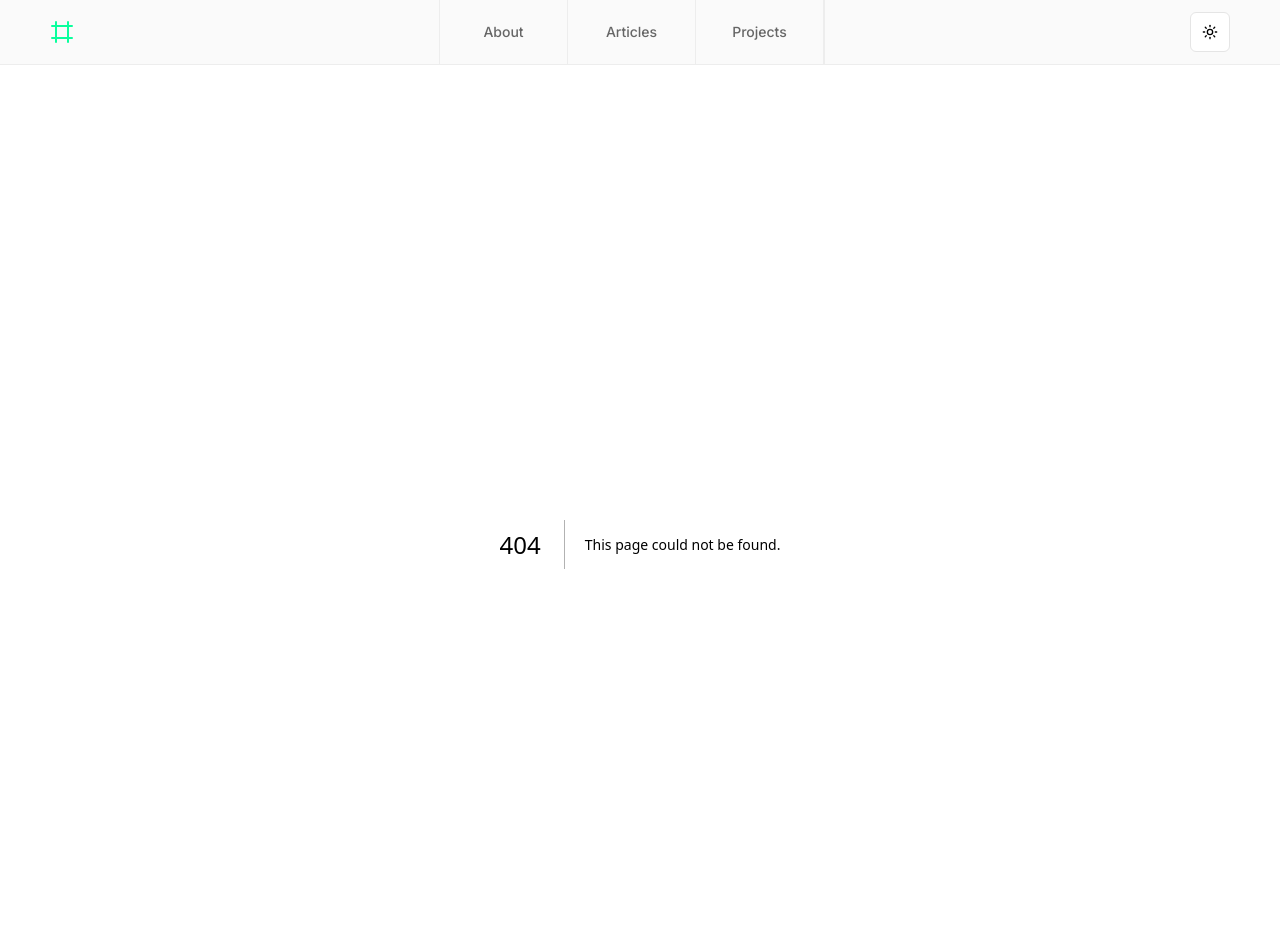
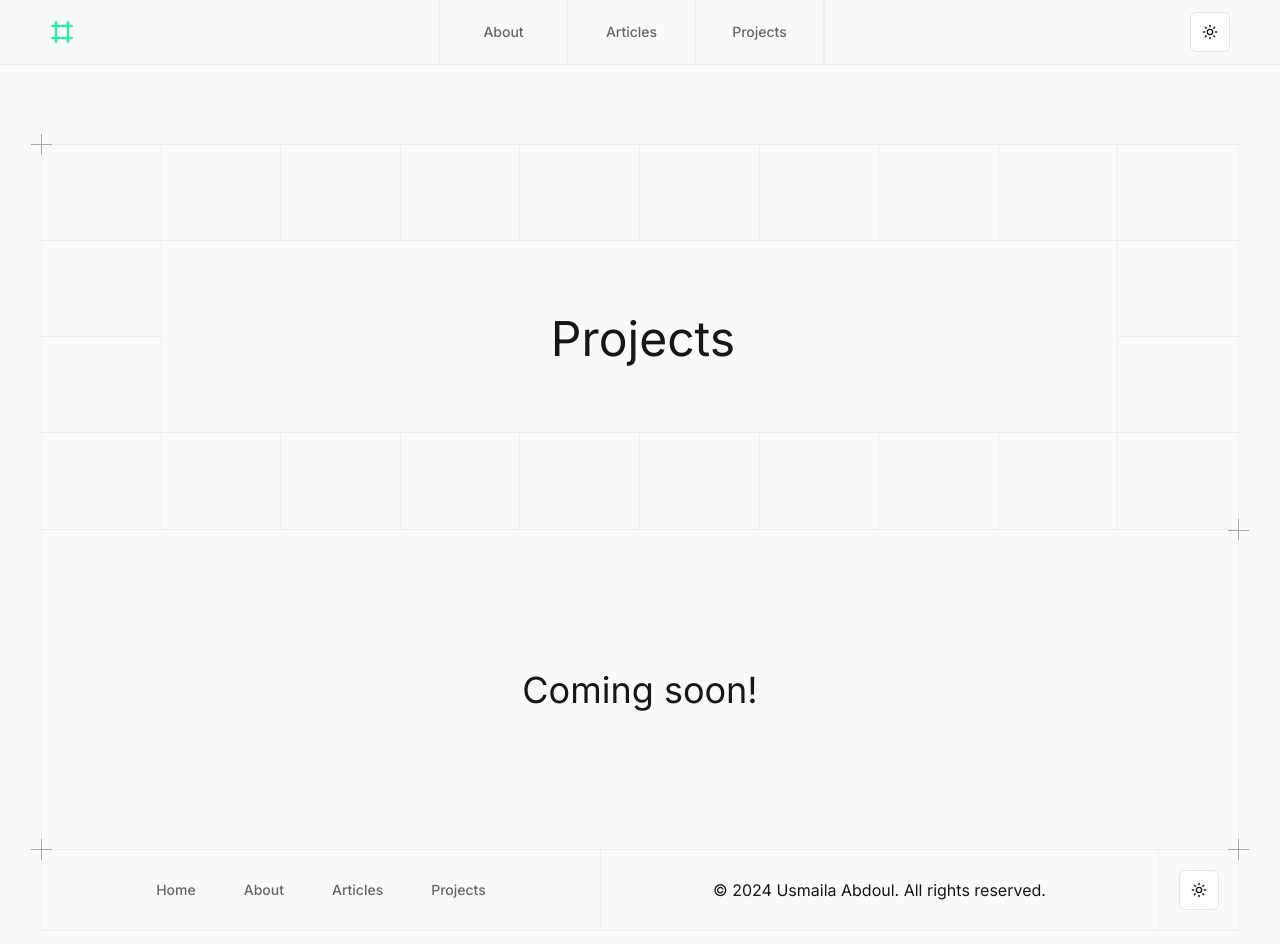
Before and after one commit to usmailaabdoul/usmaila-abdoul, a Next.js app: page /projects in a window 1280 px wide. Before the commit this address had no page. Built offline with nearby package versions, Linux system fonts and the light colour scheme.

Commit message:
Adding placeholder pages for projects and articles

```diff
--- a/app/about/page.tsx
+++ b/app/about/page.tsx
@@ -46,7 +46,7 @@ export default function page() {
         </Box>
         <Box className='border-t-0 md:flex-row flex-col'>
           <Box className='flex-col md:p-10 p-5 border-t-0 md:border-b-0 border-l-0 md:border-r-[1.5px] border-r-0'>
-            <div className="relative md:w-64 w-full h-64">
+            <div className="relative md:w-72 w-full h-64">
               <div className="absolute inset-0 backdrop-blur-sm overflow-hidden">
                 <Image
                   src="/usmaila.png"
@@ -79,6 +79,8 @@ export default function page() {
             </Box>
           </Box>
           <Box className='flex-col gap-4 md:p-10 p-5 border-t-0 border-b-0 border-l-0 border-r-0'>
+            <div className="absolute top-[50%] left-[50%] transform -translate-x-1/2 -translate-y-1/2 h-full border-[1.5px] border-t-0 border-l-0 border-b-0 border-border-2 border-dashed"/>
+            <div className='z-10'>
               <p className='md:text-lg text-base'>
                 Hi there! I&apos;m Usmaila Abdoul, a Full Stack Engineer with 4+ years of experience who&apos;s passionate about building web and mobile applications. I love the challenge of taking an idea and turning it into a working product that people can use.
               </p>
@@ -91,6 +93,7 @@ export default function page() {
               <p className='md:text-lg text-base'>
                 If you&apos;re looking for a dedicated and skilled Full Stack Engineer who&apos;s passionate about delivering high-quality products, feel free to connect with me on LinkedIn or send me an email. I&apos;d love to hear from you!
               </p>
+            </div>
           </Box>
         </Box>
 
--- /dev/null
+++ b/app/articles/page.tsx
@@ -0,0 +1,49 @@
+import React from 'react'
+import Container from '@/components/ui/container'
+import Box from '@/components/ui/box'
+import Footer from '@/components/footer'
+import { cn } from '@/lib/utils'
+
+const boxAtEdges = [9, 19, 29, 39];
+
+export default function page() {
+  return (
+    <div className="flex flex-col items-center">
+      <Container className="">
+        <Box className='md:min-h-44 min-h-36 grid grid-cols-10' crossPosition={['top-left', 'bottom-right']}>
+          {new Array(40).fill('').map((val, id) => {
+            const row = Math.floor(id / 10);
+            const col = id % 10;
+            // We only remove borders in row 1 or 2 (i.e., 2nd or 3rd row) AND col not 0 or 9
+            const centerRows = (row === 1 || row === 2) && col !== 0 && col !== 9;
+            const bottomRow = (row === 2) && col !== 0 && col !== 9;
+            const centerRightRow = (row === 1 || row === 2) && (id == 18 || id == 28);
+
+            return (
+              <Box key={id} className={cn(
+                'md:min-h-24 min-h-16 border-t-0 border-l-0',
+                // If we're removing borders, apply border-0
+                // Otherwise, keep the original border logic
+                centerRows ? 'border-0' : 'border-t-0 border-l-0',
+                !centerRows && id > 29 && 'border-b-0',
+                !centerRows && boxAtEdges.includes(id) && 'border-r-0',
+                bottomRow && 'border-b-[1.5px]',
+                centerRightRow && 'border-r-[1.5px]'
+              )}>
+                <div/>
+              </Box>
+            )
+          })}
+          <div className='absolute top-[50.5%] left-[50.25%] transform -translate-x-1/2 -translate-y-1/2 flex flex-col justify-center items-center'>
+            <h1 className="md:text-5xl text-4xl">Articles</h1>
+          </div>
+        </Box>
+        <Box className='border-t-0 md:flex-row flex-col h-80 justify-center items-center'>
+          <div className='md:text-4xl text-3xl'>Coming soon!</div>
+        </Box>
+
+        <Footer />
+      </Container>
+    </div>
+  )
+}
--- /dev/null
+++ b/app/projects/page.tsx
@@ -0,0 +1,54 @@
+import React from 'react'
+import Container from '@/components/ui/container'
+import Box from '@/components/ui/box'
+import Footer from '@/components/footer'
+import Link from 'next/link'
+import { Button } from '@/components/ui/button'
+import { FaGithub, FaGoogle, FaLinkedin, FaXTwitter } from 'react-icons/fa6'
+import { cn } from '@/lib/utils'
+import Image from 'next/image'
+import Socials from '@/components/socials'
+
+const boxAtEdges = [9, 19, 29, 39];
+
+export default function page() {
+  return (
+    <div className="flex flex-col items-center">
+      <Container className="">
+        <Box className='md:min-h-44 min-h-36 grid grid-cols-10' crossPosition={['top-left', 'bottom-right']}>
+          {new Array(40).fill('').map((val, id) => {
+            const row = Math.floor(id / 10);
+            const col = id % 10;
+            // We only remove borders in row 1 or 2 (i.e., 2nd or 3rd row) AND col not 0 or 9
+            const centerRows = (row === 1 || row === 2) && col !== 0 && col !== 9;
+            const bottomRow = (row === 2) && col !== 0 && col !== 9;
+            const centerRightRow = (row === 1 || row === 2) && (id == 18 || id == 28);
+
+            return (
+              <Box key={id} className={cn(
+                'md:min-h-24 min-h-16 border-t-0 border-l-0',
+                // If we're removing borders, apply border-0
+                // Otherwise, keep the original border logic
+                centerRows ? 'border-0' : 'border-t-0 border-l-0',
+                !centerRows && id > 29 && 'border-b-0',
+                !centerRows && boxAtEdges.includes(id) && 'border-r-0',
+                bottomRow && 'border-b-[1.5px]',
+                centerRightRow && 'border-r-[1.5px]'
+              )}>
+                <div/>
+              </Box>
+            )
+          })}
+          <div className='absolute top-[50.5%] left-[50.25%] transform -translate-x-1/2 -translate-y-1/2 flex flex-col justify-center items-center'>
+            <h1 className="md:text-5xl text-4xl">Projects</h1>
+          </div>
+        </Box>
+        <Box className='border-t-0 md:flex-row flex-col h-80 justify-center items-center'>
+          <div className='md:text-4xl text-3xl'>Coming soon!</div>
+        </Box>
+
+        <Footer />
+      </Container>
+    </div>
+  )
+}
--- a/components/header.tsx
+++ b/components/header.tsx
@@ -35,7 +35,7 @@ export default function Header() {
       <nav className='flex flex-col items-center w-full bg-background-2 border-b border-b-border-2 fixed top-0 sm:top-0 z-20'>
         <div className='max-w-[1180px] h-16 flex flex-col justify-center w-auto'>
           <div className='w-[clamp(250px,100vw,1180px)] flex items-center justify-between h-full md:px-0 px-6'>
-            <Link href='/'>
+            <Link href='/' onClick={toggleMenu}>
               <Frame className="w-6 h-6 text-brand" />
             </Link>
             <div className='border-l border-r border-border-2 h-full md:flex hidden flec-col items-center'>
```
Lines whose indentation alone changed are shown as unchanged.
